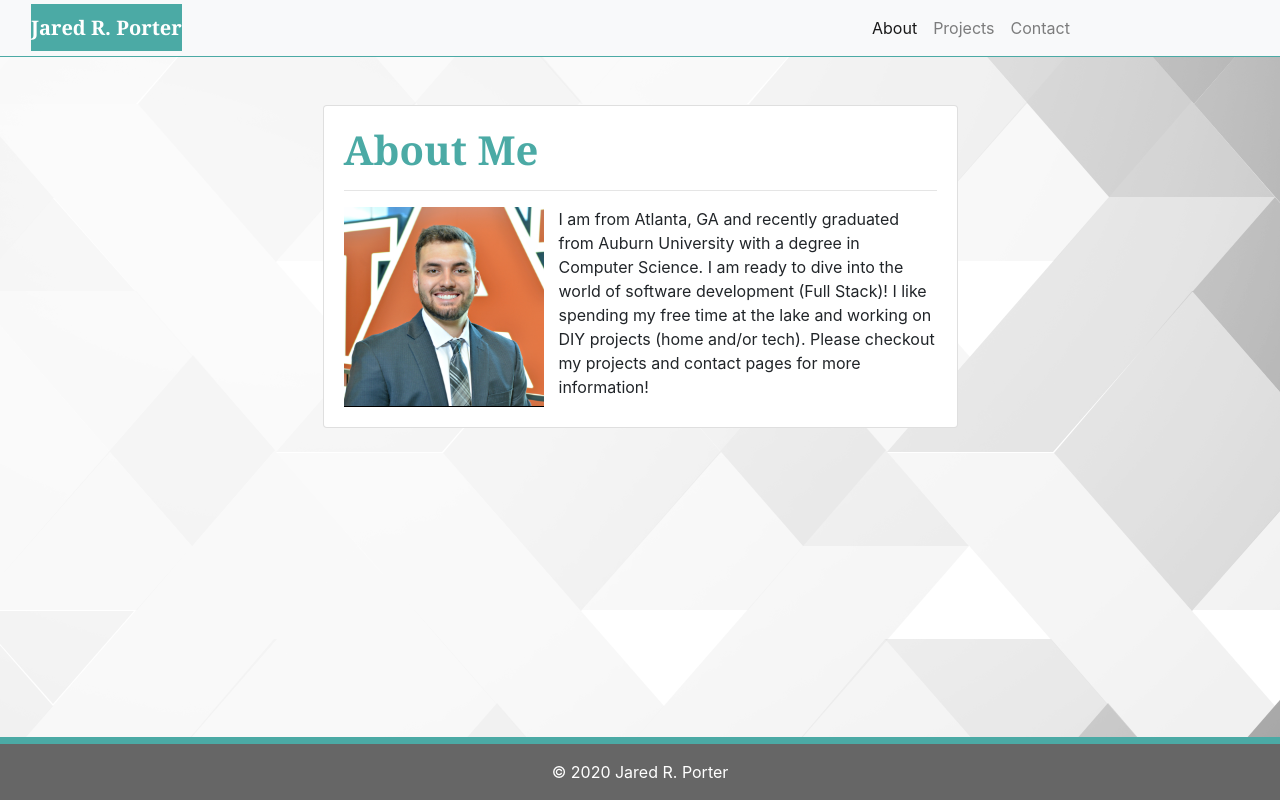
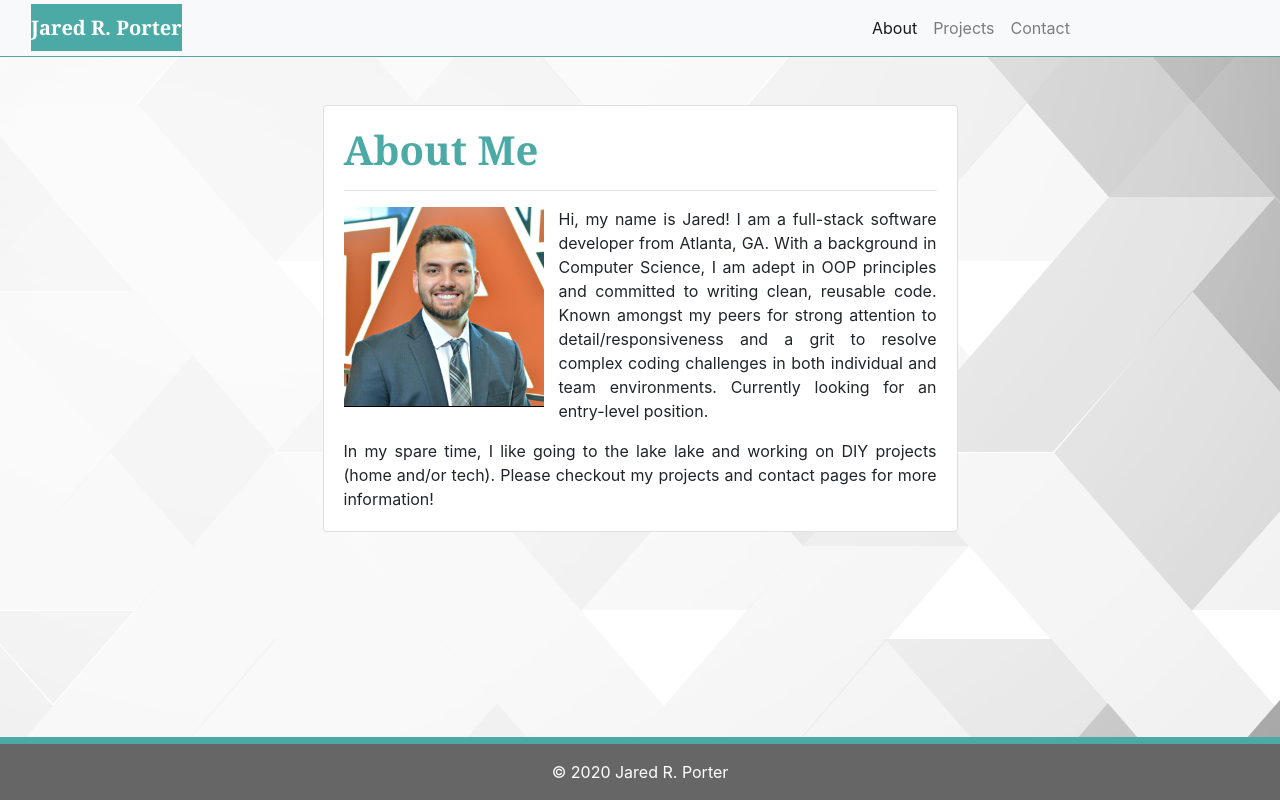
Before and after one commit to JaredP17/Portfolio, a React (Create React App) app: page / in a window 1280 px wide. Built offline with nearby package versions, Linux system fonts and the light colour scheme.

Commit message:
Editted about me description.

```diff
--- a/src/components/pages/About.js
+++ b/src/components/pages/About.js
@@ -14,11 +14,17 @@ function About() {
                 <img src={headshot} alt="My Headshot" />
               </div>
               <p className="card-text about-me">
-                I am from Atlanta, GA and recently graduated from Auburn
-                University with a degree in Computer Science. I am ready to dive into
-                the world of software development (Full Stack)! I like spending my
-                free time at the lake and working on DIY projects (home and/or tech). Please
-                checkout my projects and contact pages for more information!
+                Hi, my name is Jared! I am a full-stack software developer from
+                Atlanta, GA. With a background in Computer Science, I am adept
+                in OOP principles and committed to writing clean, reusable code.
+                Known amongst my peers for strong attention to
+                detail/responsiveness and a grit to resolve complex coding
+                challenges in both individual and team environments. Currently looking for an entry-level position.
+              </p>
+              <p className="card-text about-me">
+                In my spare time, I like going to the lake lake and working on
+                DIY projects (home and/or tech). Please checkout my projects and
+                contact pages for more information!
               </p>
             </article>
           </div>
--- a/src/index.css
+++ b/src/index.css
@@ -49,7 +49,7 @@ h1 {
 }
 
 .about-me p {
-  text-align: left;
+  text-align: justify;
 }
 
 .about-me ul {
```
